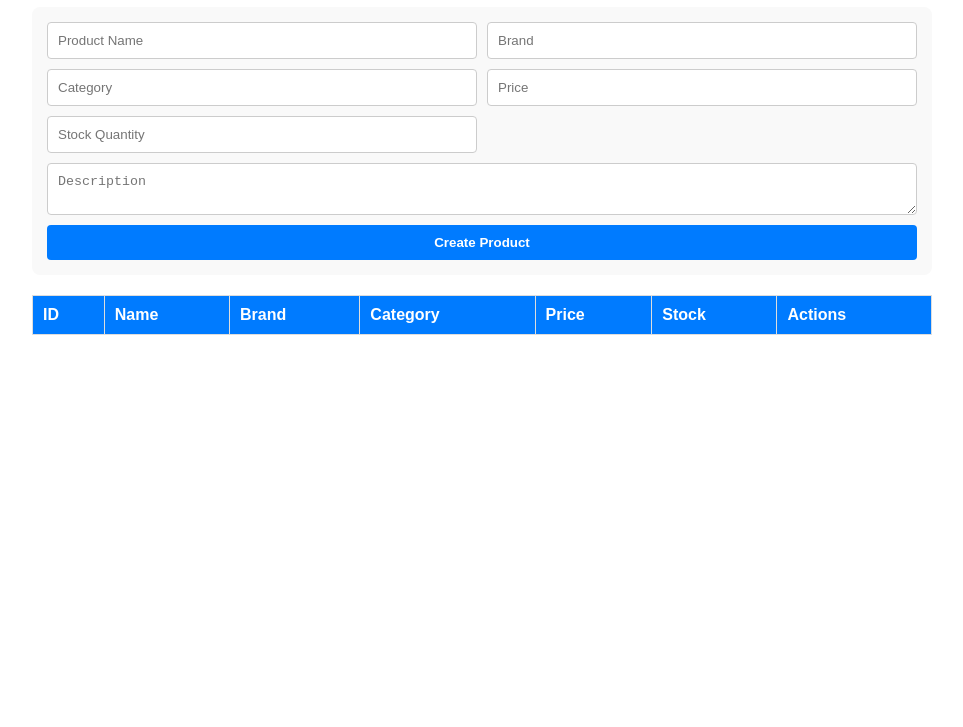
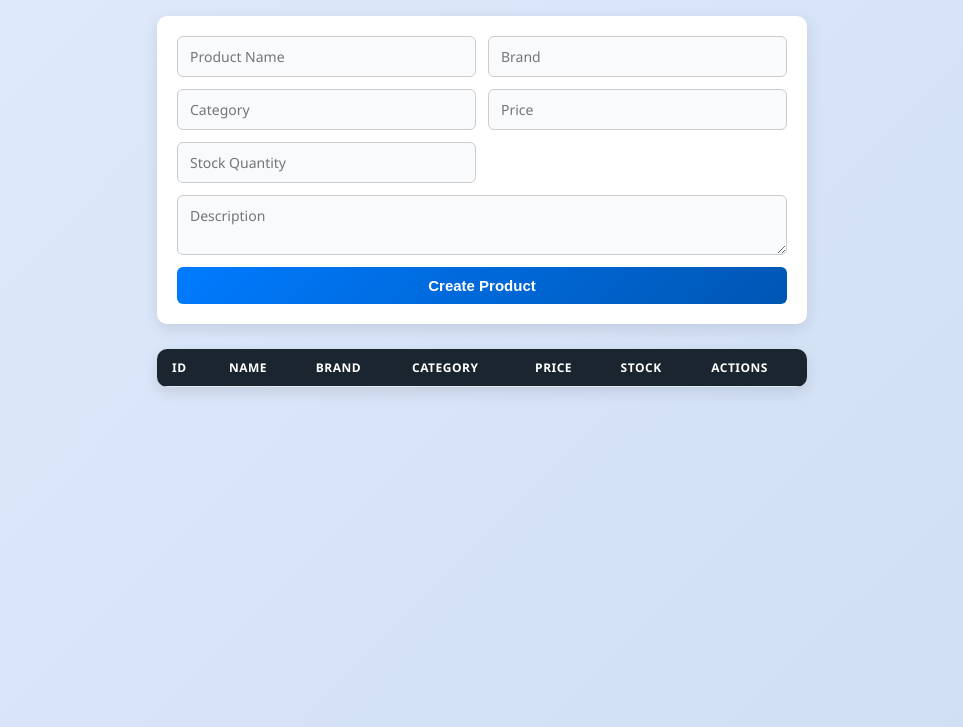
Before and after one commit to Jayden02-Lab/ICT251_Project, a plain HTML site: page frontend/index.html in a window 1280 px wide. Shown: the part 73-800 px from the top of the page, without its empty margins (158-1121 px from the left). Drawn offline with Linux system fonts and the light colour scheme; no server answers.

Commit message:
final css and size fix

```diff
--- a/frontend/index.html
+++ b/frontend/index.html
@@ -4,19 +4,135 @@
   <meta charset="UTF-8" />
   <title>Product Showcase CRUD</title>
   <style>
-    body { font-family: Arial, sans-serif; max-width: 900px; margin: 20px auto; padding: 0 20px; }
-    form { display: grid; grid-template-columns: 1fr 1fr; gap: 10px; margin-bottom: 20px; background: #f9f9f9; padding: 15px; border-radius: 8px;}
-    form input, form textarea, form button { padding: 10px; border: 1px solid #ccc; border-radius: 4px; }
-    form textarea, form button { grid-column: span 2; }
-    form button { background-color: #007bff; color: white; cursor: pointer; border: none; font-weight: bold;}
-    form button:hover { background-color: #0056b3; }
-    table { width: 100%; border-collapse: collapse; margin-top: 20px;}
-    th, td { border: 1px solid #ddd; padding: 10px; text-align: left; }
-    th { background: #007bff; color: white; }
-    tr:nth-child(even) { background: #f2f2f2; }
-    .actions button { margin-right: 5px; padding: 5px 10px; cursor: pointer; border: none; border-radius: 3px;}
-    .edit-btn { background-color: #ffc107; color: black; }
-    .delete-btn { background-color: #dc3545; color: white; }
+
+  * {
+    box-sizing: border-box;
+  }
+
+  body {
+    font-family: 'Segoe UI', Tahoma, Geneva, Verdana, sans-serif;
+    background: linear-gradient(135deg, #e0eafc 0%, #cfdef3 100%);
+    color: #333;
+    margin: 0;
+    padding: 20px 10px; /* Reduced padding */
+    display: flex;
+    flex-direction: column;
+    align-items: center;
+    min-height: 100vh;
+  }
+
+  h1 {
+    color: #1a252f;
+    margin-top: 10px;
+    margin-bottom: 20px;
+    font-size: 1.8rem; /* Smaller title */
+    text-align: center;
+  }
+
+  /* Tighter form container */
+  form {
+    background: #ffffff;
+    padding: 20px; /* Reduced from 30px */
+    border-radius: 10px;
+    box-shadow: 0 5px 15px rgba(0,0,0,0.1);
+    width: 100%;
+    max-width: 650px; /* Narrower */
+    display: grid;
+    grid-template-columns: 1fr 1fr;
+    gap: 12px; /* Tighter gap */
+    margin-bottom: 25px;
+  }
+
+  textarea, button[type="submit"] {
+    grid-column: span 2;
+  }
+
+  input, textarea {
+    width: 100%;
+    padding: 10px 12px; /* Smaller inputs */
+    border: 1px solid #ccc;
+    border-radius: 6px;
+    font-family: inherit;
+    font-size: 14px;
+    transition: all 0.2s ease;
+    background-color: #f8fafc;
+  }
+
+  input:focus, textarea:focus {
+    border-color: #007bff;
+    background-color: #ffffff;
+    outline: none;
+    box-shadow: 0 0 5px rgba(0, 123, 255, 0.3);
+  }
+
+  button[type="submit"] {
+    background: linear-gradient(135deg, #007bff, #0056b3);
+    color: white;
+    padding: 10px; /* Thinner button */
+    border: none;
+    border-radius: 6px;
+    cursor: pointer;
+    font-size: 15px;
+    font-weight: bold;
+    transition: transform 0.2s;
+  }
+
+  button[type="submit"]:hover {
+    transform: translateY(-1px);
+  }
+
+  /* Smaller Table */
+  table {
+    width: 100%;
+    max-width: 650px;
+    border-collapse: collapse;
+    background: #ffffff;
+    border-radius: 10px;
+    overflow: hidden;
+    box-shadow: 0 5px 15px rgba(0,0,0,0.1);
+    font-size: 14px; /* Smaller text in table */
+  }
+
+  th, td {
+    padding: 10px 15px; /* Tighter cell padding */
+    text-align: left;
+    border-bottom: 1px solid #e1e8ed;
+  }
+
+  th {
+    background-color: #1a252f;
+    color: #ffffff;
+    font-weight: 600;
+    text-transform: uppercase;
+    font-size: 12px;
+    letter-spacing: 0.5px;
+  }
+
+  tr:nth-child(even) {
+    background-color: #f8fafc;
+  }
+
+  tr:hover {
+    background-color: #eef2f7;
+  }
+
+  td button {
+    background-color: #ff4757;
+    color: white;
+    border: none;
+    padding: 6px 10px;
+    border-radius: 4px;
+    cursor: pointer;
+    font-size: 12px;
+    font-weight: bold;
+  }
+
+  td button:hover {
+    background-color: #ff2a3a;
+  }
+</style>
+
+</style>
   </style>
 </head>
 <body>
```
